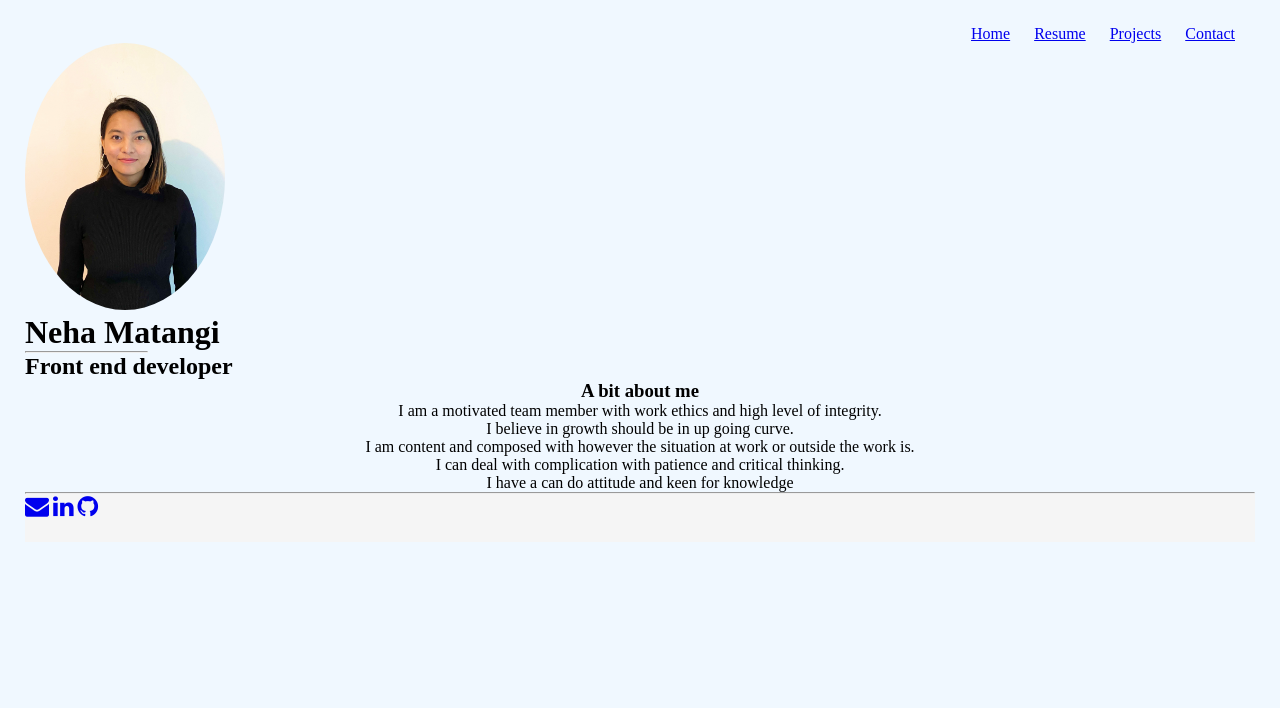
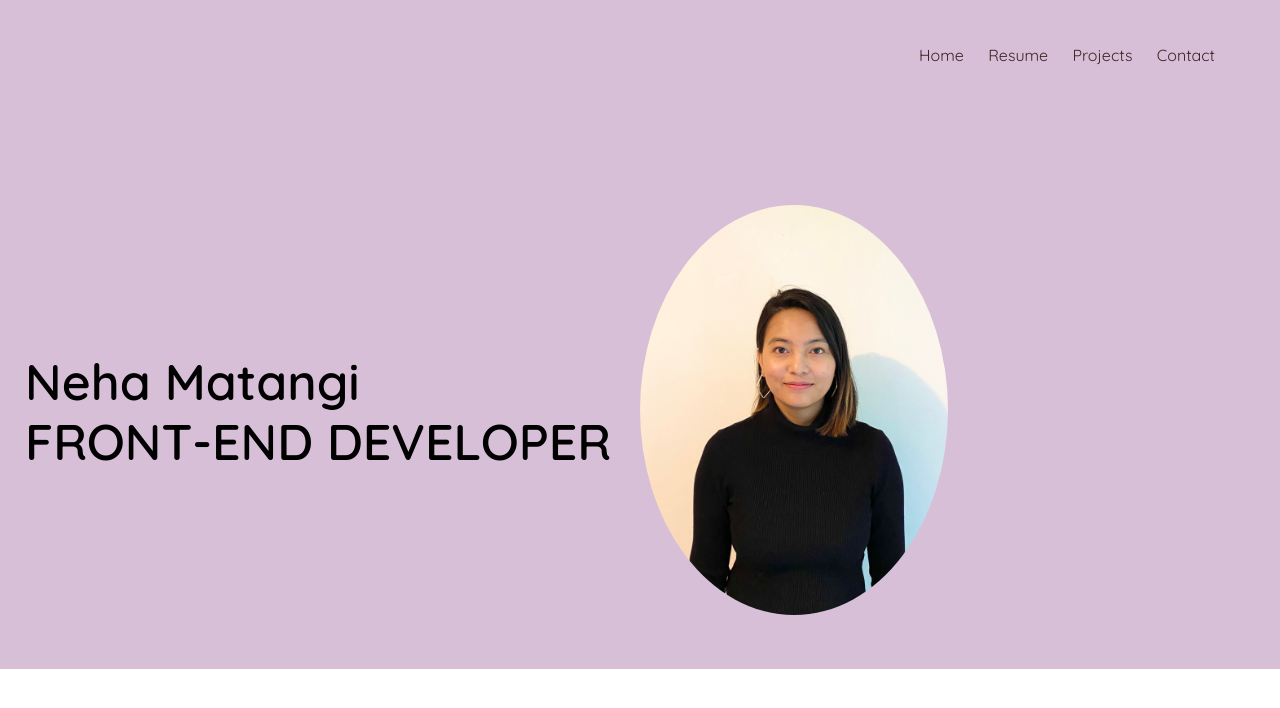
Before and after one commit to neha0407/cv-website, a plain HTML site: page index.html in a window 1280 px wide. Drawn offline with Linux system fonts and the light colour scheme.

Commit message:
updated html and css

```diff
--- a/index.html
+++ b/index.html
@@ -4,52 +4,38 @@
     <meta charset="UTF-8">
     <meta http-equiv="X-UA-Compatible" content="IE=edge">
     <meta name="viewport" content="width=device-width, initial-scale=1.0">
-    <link rel="stylesheet" href="https://cdnjs.cloudflare.com/ajax/libs/font-awesome/4.7.0/css/font-awesome.min.css">
     <link rel="stylesheet" href="stylesheet.css">
+    <link rel="preconnect" href="https://fonts.googleapis.com">
+<link rel="preconnect" href="https://fonts.gstatic.com" crossorigin>
+<link href="https://fonts.googleapis.com/css2?family=Quicksand:wght@300;400;600&display=swap" rel="stylesheet">
     <title>Neha Matangi</title>
+
 </head>
+<body>
+
+<div class="header">
     <div class="container">
-
-
-
-<body>
+    <div class="navbar">
 <nav>
     <ul>
         <li><a href="index.html">Home</a></li>
         <li><a href="resume.html">Resume</a></li>
         <li><a href="projects.html">Projects</a></li>
-
         <li><a href="contact.html">Contact</a></li>
     </ul>
 </nav>
-    <div class="indexhead">
-          <img src="profile picture.jpg" width="200">
-          <h1>Neha Matangi</h1>
-          <hr style="width:10%;text-align:left;margin-left:0;" >
-          <h2>Front end developer</h2>
+</div>
+<div class="row">
+    <div class="col-2">
+        <h1>Neha Matangi <br> FRONT-END DEVELOPER</h1>
+    </div>
+    <div class="col-2">
+<img src="pic1.jpg" >
+    </div>
 </div>
 
-
-    <div class="aboutme">
-        <h3>A bit about me</h3>
-         <p> I am a motivated team member with work ethics and high level of integrity. <br> I believe in growth should be in up going curve. <br> I am content and composed with however the situation at work or outside the work is.
-
-        <br> I can deal with complication with patience and critical thinking. <br> I have a can do attitude and keen for knowledge</p>
+    </div>
 </div>
 
-
-<div class="bottom">
-    <hr>
-
-        <a href="mailto:nehamatangi7@gmail.com"><i class="fa fa-envelope" style="font-size:24px"></i></a>
-     <a href="https://www.linkedin.com/in/neha-matangi-50ba2318a/"><i class="fa fa-linkedin" style="font-size:24px"></i></a>
-     <a href="https://github.com/neha0407"><i class="fa fa-github" style="font-size:24px"></i></a>
-
-</div>
 </body>
-
-
-
-</div>
-
 </html>
--- a/stylesheet.css
+++ b/stylesheet.css
@@ -2,73 +2,35 @@
 {
     margin: 0;
     padding: 0;
-    box-sizing: border-box;
-
 }
 body {
-    background-color: aliceblue;
+    font-family: 'Quicksand', sans-serif;
 }
-img {
-    border-radius: 50%;
+.navbar{
+    display: flex;
+    align-items: center;
+    padding: 20px;
 }
-.indexhead {
- align-items: center;
-}
-.aboutme {
-    contain: ;
-    text-align: center;
-    color: black;
-    size: 0em;
-}
-
-button {
-    background-color: white;
-    font-size: larger;
-
-}
-.bottom{
-    clear: both;
-    position: relative;
-    height: 50px;
-    background-color: whitesmoke;
-
-}
-.footerlinks {
-    font-size: x-large;
-}
-.resumetop{
-    clear: both;
-    position: relative;
-    height: 100px;
-    background-color: whitesmoke;
-}
-
-
-table, td, th {
-    border: 1px solid black;
-  }
-table {
-    border-collapse: collapse;
-    width: 75%;
-}
-td {
-    height: 70px;
-    border-color: black;
-}
-tr {
-    height: 70px;
-}
-nav {
-    flex:1;
+nav{
+    flex: 1;
     text-align: right;
 }
-nav ul {
+nav ul{
     display: inline-block;
     list-style-type: none;
 }
 nav ul li {
     display: inline-block;
-   margin-right: 20px;
+    margin-right: 20px;
+
+}
+a{
+    text-decoration: none;
+    color: rgb(62, 37, 37);
+
+}
+p {
+    color: rgb(62, 37, 37);
 }
 .container {
     max-width: 1300px;
@@ -77,3 +39,33 @@ nav ul li {
     padding-right: 25px;
     padding-top: 25px;
 }
+.row {
+    display: flex;
+    align-items: center;
+    flex-wrap: wrap;
+    justify-content: space-around;
+
+
+}
+.col-2{
+    flex-basis: 50%;
+    min-width: 300px;
+}
+.col-2 img {
+    max-width: 50%;
+    padding: 50px 0;
+    border-radius: 50%;
+}
+.col-2 h1{
+    font-size: 50px;
+    line-height: 60px;
+    margin: 25px 0;
+}
+.header{
+    background-color: thistle;
+}
+.header .row {
+   margin-top: 70px;
+   margin-bottom: 70px;
+
+}
```
Also changed, not shown: pic1.jpg (renamed from profile picture.jpg), 1 other file. Lines whose indentation alone changed are shown as unchanged.
